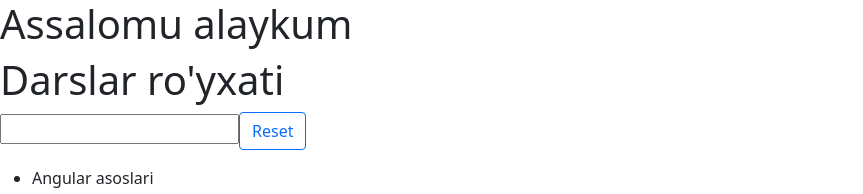
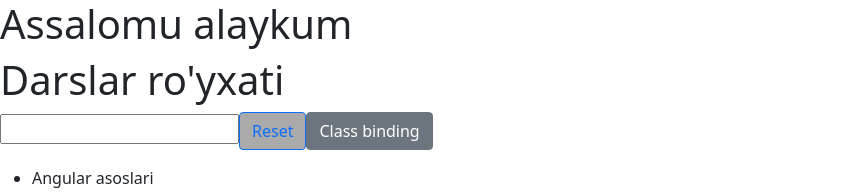
Before and after one commit to AsadulloAkramov/Virtualdars_Angular, an Angular app: page / in a window 1280 px wide. Shown: the top 194 px of the page, without its empty margins (0-863 px from the left). Built offline with nearby package versions, Linux system fonts and the light colour scheme.

Commit message:
class and style binding added

```diff
--- a/src/app/lessons.component.html
+++ b/src/app/lessons.component.html
@@ -1,6 +1,11 @@
 <h1> {{ getTitle()}}</h1>
 <input type="text" [(ngModel)] = "userName">
-<button class="btn btn-outline-primary" (click)="onButtonClicked()"> Reset </button>
+<button class="btn btn-outline-primary"
+       (click)="onButtonClicked()"
+       [style.backgroundColor]="isActive ? '#aaa': 'red'">
+        Reset
+      </button>
+<button [class.btn]="isBtnApplicable" [class.btn-secondary]="IsBtnSecondaryApplicable">Class binding</button>
 <p>{{ userName }}</p>
 <ul>
   <li *ngFor="let lesson of lessons"> {{ lesson }}</li>
--- a/src/app/lessons.component.ts
+++ b/src/app/lessons.component.ts
@@ -14,7 +14,9 @@ export class LessonsComponent {
   userName: string = "";
   lessons!: Array<string>;
   logoUrl:string = 'https://t4.ftcdn.net/jpg/02/81/70/65/240_F_281706507_HFR2DYj1w8bYo6AlzgEtFGPRPegu2yu9.jpg';
-
+  isBtnApplicable:boolean = true;
+  IsBtnSecondaryApplicable: boolean =true;
+  isActive: boolean = true;
   getTitle(): string {
     return this.title;
   }
```
